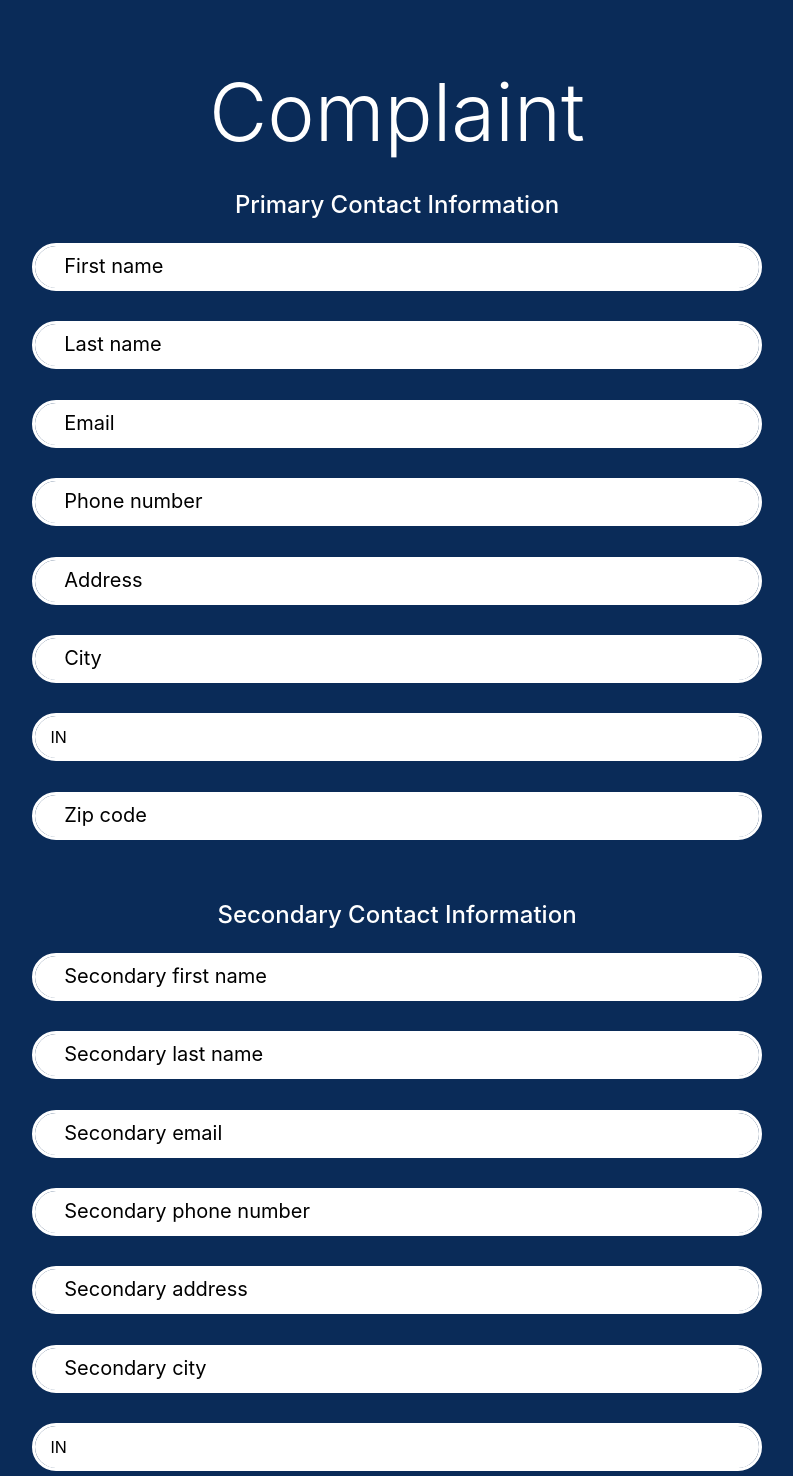
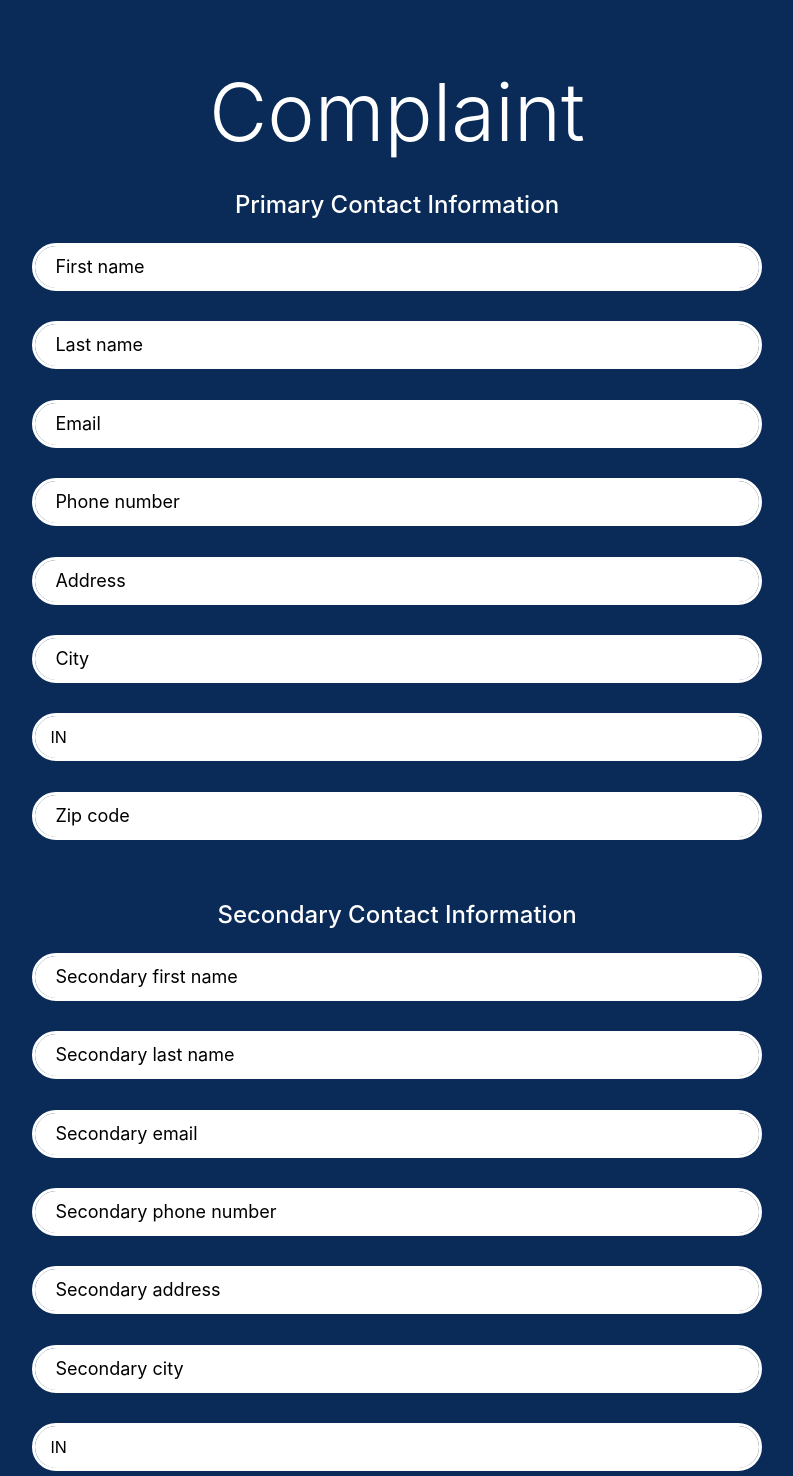
Before and after one commit to CHSCodeForChange/ICRC-Backend, a Django app: page / in a window 1280 px wide. Shown: the top 1476 px of the page, without its empty margins (243-1036 px from the left). Run offline with Django 3.2, Linux system fonts and the light colour scheme; some libraries are stand-ins or nearby versions.

Commit message:
Fixed some issues with text showing weird

```diff
--- a/static/css/form.css
+++ b/static/css/form.css
@@ -51,11 +51,14 @@ input {
 
 }
 
+
 input::placeholder {
     color: black !important;
-    font-size: 2.5vh;
-    padding: 2%;
+    font-size: 2.25vh;
+    padding: 0 5px;
 }
+
+
 
 select {
     border: solid !important;
```
